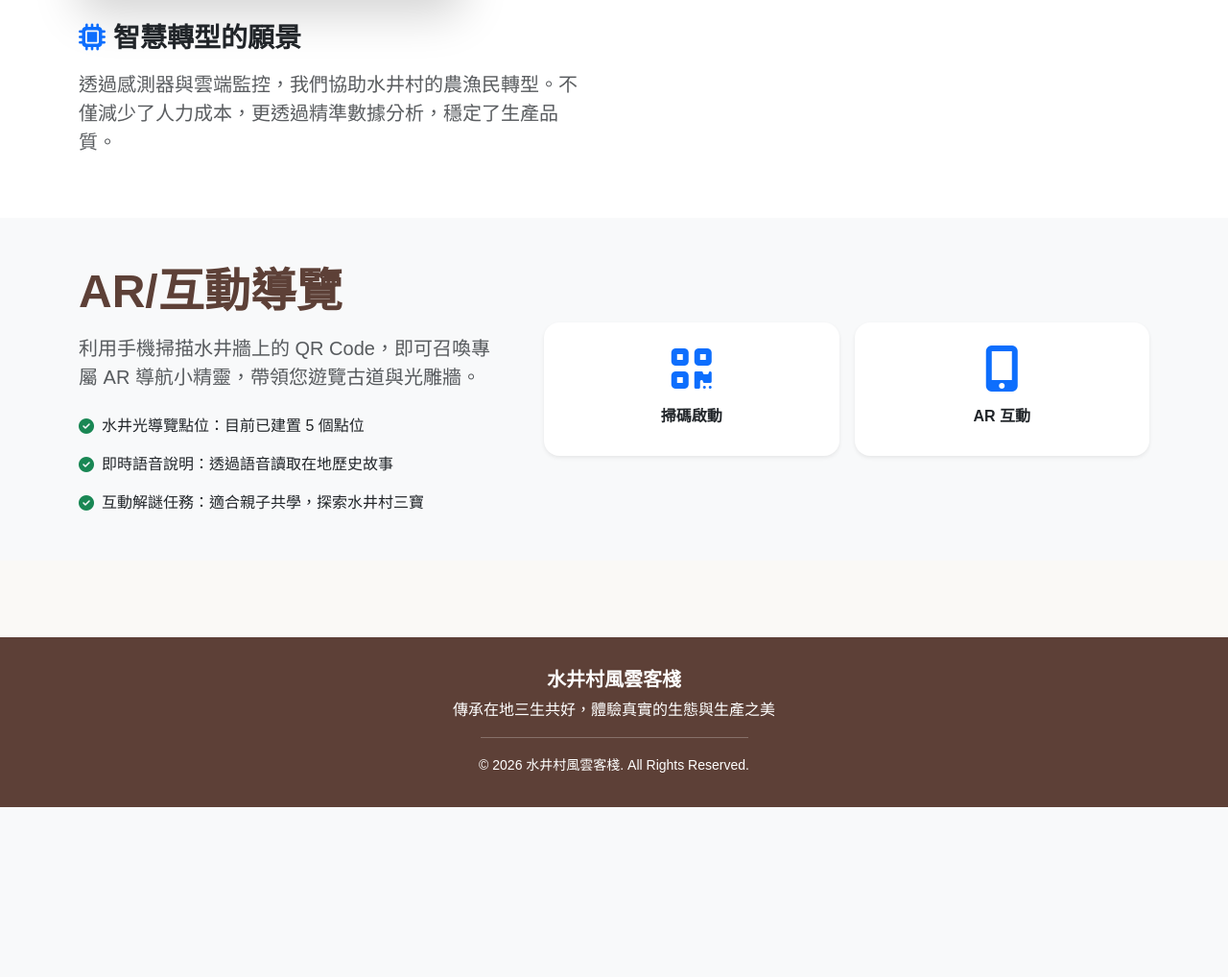
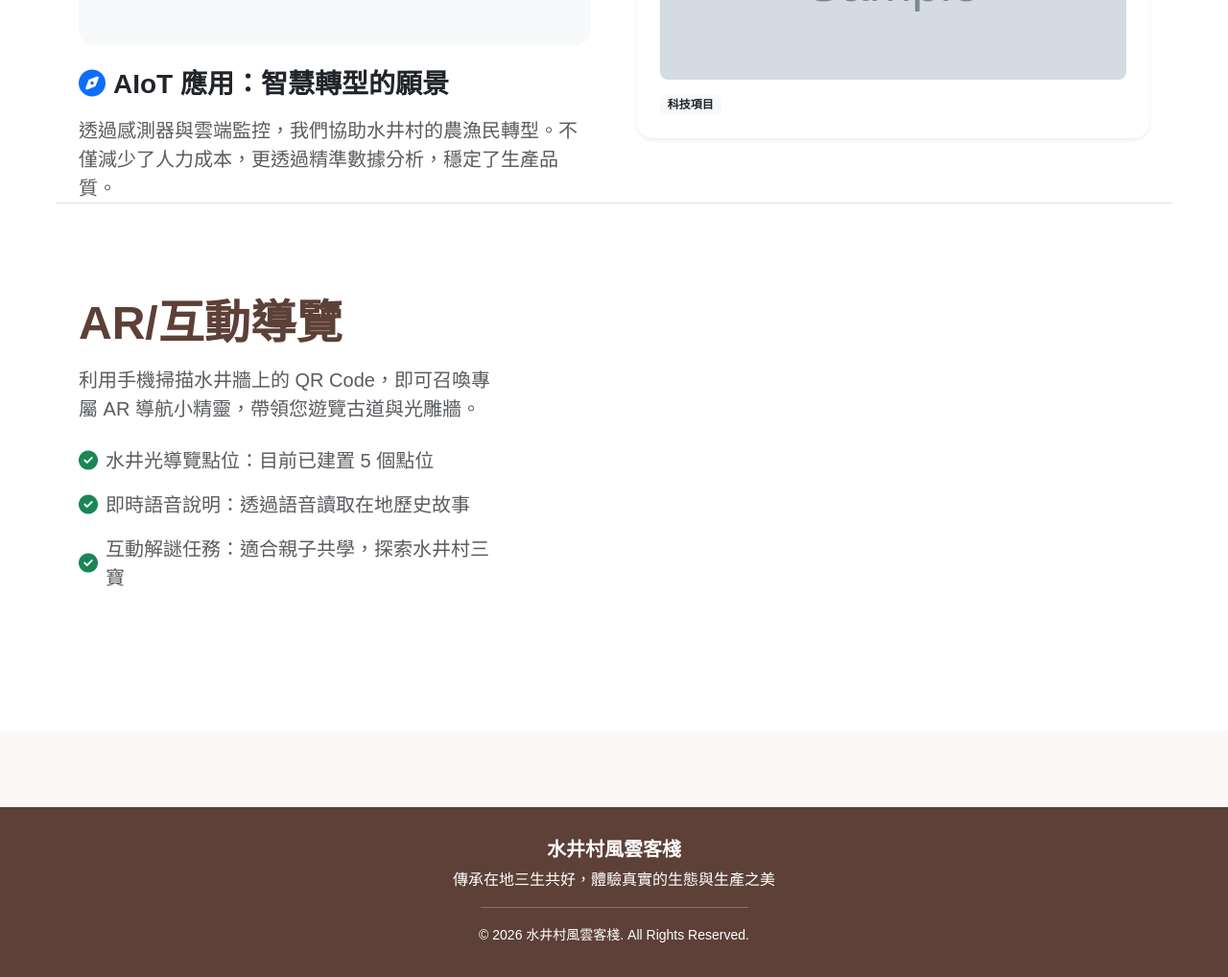
Before and after one commit to Nono0325/Shuijing-Fengyun-Inn, a Django app: page /aiot-guide/ in a window 1280 px wide. Shown: the part 582-1600 px from the top of the page at 96% size. Before the commit the page ends 1423 px from the top, so only its background shows below. Run offline with Django 5.2, Linux system fonts and the light colour scheme; data comes from the database, SQL or seed files in the repository; tables that the repository leaves empty hold one stand-in row (values such as "Sample post"); grey boxes marked "Sample" are stand-in pictures.

Commit message:
Update: Optional carousel titles and dynamic Tech Sections functionality

```diff
--- a/inn_app/models.py
+++ b/inn_app/models.py
@@ -7,6 +7,8 @@
     subtitle = models.CharField('副標題', max_length=200, blank=True)
     image = models.ImageField('圖片', upload_to='carousel/')
     order = models.IntegerField('排序', default=0)
+    show_title = models.BooleanField('顯示標題', default=True)
+    show_subtitle = models.BooleanField('顯示副標題', default=True)
     is_active = models.BooleanField('上架狀態', default=True)
 
     class Meta:
@@ -173,23 +175,42 @@
     def __str__(self):
         return self.title
 
-class TechProject(models.Model):
-    PROJECT_TYPES = [
-        ('aiot', 'AIoT 應用'),
-        ('ar_interact', 'AR/互動導覽'),
+class TechSection(models.Model):
+    title = models.CharField('區塊標題', max_length=100)
+    intro_text = HTMLField('前言/簡介', blank=True)
+    image = models.ImageField('側邊圖片', upload_to='tech_sections/', null=True, blank=True)
+    LAYOUT_CHOICES = [
+        ('side_image', '左圖右卡片 (AIoT 樣式)'),
+        ('side_text', '左文右方塊 (AR 樣式)'),
     ]
-    name = models.CharField('專案名稱', max_length=100)
-    type = models.CharField('技術類型', max_length=20, choices=PROJECT_TYPES)
-    description = HTMLField('技術細節說明')
-    image = models.ImageField('示意圖', upload_to='tech/')
+    layout_type = models.CharField('排版樣式', max_length=20, choices=LAYOUT_CHOICES, default='side_image')
+    order = models.IntegerField('排序', default=0)
     is_active = models.BooleanField('啟用', default=True)
 
     class Meta:
+        ordering = ['order']
+        verbose_name = '科技專案區塊'
+        verbose_name_plural = '科技專案區塊'
+
+    def __str__(self):
+        return self.title
+
+class TechProject(models.Model):
+    section = models.ForeignKey(TechSection, on_delete=models.CASCADE, related_name='projects', verbose_name='所屬區塊', null=True, blank=True)
+    name = models.CharField('專案名稱', max_length=100)
+    type = models.CharField('技術類型 (舊版)', max_length=20, choices=[('aiot', 'AIoT 應用'), ('ar_interact', 'AR/互動導覽')], blank=True)
+    description = HTMLField('技術細節說明')
+    image = models.ImageField('示意圖', upload_to='tech/', null=True, blank=True)
+    order = models.IntegerField('排序', default=0)
+    is_active = models.BooleanField('啟用', default=True)
+
+    class Meta:
+        ordering = ['order']
         verbose_name = '科技特色項目'
         verbose_name_plural = '科技特色項目'
 
     def __str__(self):
-        return f"({self.get_type_display()}) {self.name}"
+        return self.name
 
 class ExperienceCourse(models.Model):
     name = models.CharField('課程名稱', max_length=100)
--- a/inn_app/views.py
+++ b/inn_app/views.py
@@ -4,7 +4,7 @@
 from django.urls import reverse
 from datetime import timedelta
 from django.utils.dateformat import format
-from .models import CarouselItem, Service, DutyStaff, Course, Registration, Event, Story, USRAchievement, TechProject, ExperienceCourse
+from .models import CarouselItem, Service, DutyStaff, Course, Registration, Event, Story, USRAchievement, TechProject, ExperienceCourse, TechSection
 from django.db.models import Q
 from django.core.paginator import Paginator
 from .forms import RegistrationForm
@@ -284,8 +284,8 @@
     return render(request, 'inn_app/usr_showcase.html', {'achievements': achievements})
 
 def aiot_guide(request):
-    projects = TechProject.objects.filter(is_active=True)
-    return render(request, 'inn_app/aiot_guide.html', {'projects': projects})
+    sections = TechSection.objects.filter(is_active=True).prefetch_related('projects')
+    return render(request, 'inn_app/aiot_guide.html', {'sections': sections})
 
 def workshop_list(request):
     workshops = ExperienceCourse.objects.all()
--- a/templates/inn_app/aiot_guide.html
+++ b/templates/inn_app/aiot_guide.html
@@ -10,79 +10,93 @@
             <p class="text-muted">將現代科技導入傳統聚落，開創智慧漁業與趣味觀光的新局面。</p>
         </div>
 
-        <!-- AIoT Sections -->
-        <div class="row g-5">
+        {% for section in sections %}
+            {% if section.layout_type == 'side_image' %}
+            <!-- Layout: Side Image + Cards (AIoT Style) -->
+            <div class="row g-5 mb-5 pt-5">
                 <div class="col-lg-6">
                     <div class="sticky-top" style="top: 100px;">
-                    <img src="https://images.unsplash.com/photo-1558444479-c8af537900b1?ixlib=rb-4.0.3&auto=format&fit=crop&w=1200&q=80" alt="Tech" class="img-fluid rounded-4 shadow-lg mb-4">
-                    <h3 class="fw-bold mb-3"><i class="fa-solid fa-microchip text-primary me-2"></i>智慧轉型的願景</h3>
-                    <p class="text-muted fs-5">透過感測器與雲端監控，我們協助水井村的農漁民轉型。不僅減少了人力成本，更透過精準數據分析，穩定了生產品質。</p>
+                        {% if section.image %}
+                        <img src="{{ section.image.url }}" alt="{{ section.title }}" class="img-fluid rounded-4 shadow-lg mb-4">
+                        {% else %}
+                        <div class="bg-light rounded-4 d-flex align-items-center justify-content-center mb-4" style="height: 300px;">
+                            <i class="fa-solid fa-microchip text-primary fa-5x"></i>
+                        </div>
+                        {% endif %}
+                        <h3 class="fw-bold mb-3"><i class="fa-solid fa-compass text-primary me-2"></i>{{ section.title }}</h3>
+                        <div class="text-muted fs-5">
+                            {{ section.intro_text|safe }}
+                        </div>
                     </div>
                 </div>
                 <div class="col-lg-6">
                     <div class="row g-4">
-                    {% for tech in projects %}
+                        {% for tech in section.projects.all %}
+                        {% if tech.is_active %}
                         <div class="col-12">
                             <div class="card p-4 border-0 shadow-sm rounded-4 hover-shadow transition">
                                 <div class="d-flex align-items-center mb-3">
                                     <div class="rounded-circle bg-primary bg-opacity-10 p-3 me-3">
-                                    {% if tech.type == 'aiot' %}<i class="fa-solid fa-tower-broadcast text-primary"></i>
-                                    {% else %}<i class="fa-solid fa-street-view text-success"></i>{% endif %}
+                                        {% if section.id == 1 %}<i class="fa-solid fa-tower-broadcast text-primary"></i>
+                                        {% else %}<i class="fa-solid fa-microchip text-primary"></i>{% endif %}
                                     </div>
                                     <h4 class="fw-bold mb-0 text-dark">{{ tech.name }}</h4>
                                 </div>
                                 <div class="text-muted mb-3">
                                     {{ tech.description|safe }}
                                 </div>
-                            <span class="badge bg-light text-dark align-self-start">{{ tech.get_type_display }}</span>
+                                {% if tech.image %}
+                                <img src="{{ tech.image.url }}" class="img-fluid rounded-3 mb-3" alt="{{ tech.name }}" style="max-height: 200px; object-fit: cover;">
+                                {% endif %}
+                                <span class="badge bg-light text-dark align-self-start">科技項目</span>
                             </div>
                         </div>
+                        {% endif %}
                         {% endfor %}
                     </div>
                 </div>
             </div>
-    </div>
-</section>
-
-<!-- AR/Interactive Guide Section -->
-<section class="py-5 bg-light">
-    <div class="container">
-        <div class="row align-items-center g-5">
+            {% else %}
+            <!-- Layout: Side Text + Feature Boxes (AR Style) -->
+            <div class="row align-items-center g-5 mb-5 py-5 {% if not forloop.first %}border-top{% endif %}">
                 <div class="col-lg-5">
-                <h2 class="display-5 fw-bold" style="color: var(--primary-color);">AR/互動導覽</h2>
-                <p class="text-muted fs-5 mt-3">利用手機掃描水井牆上的 QR Code，即可召喚專屬 AR 導航小精靈，帶領您遊覽古道與光雕牆。</p>
-                <div class="mt-4">
-                    <div class="d-flex align-items-center mb-3">
-                        <i class="fa-solid fa-check-circle text-success me-2"></i>
-                        <span>水井光導覽點位：目前已建置 5 個點位</span>
-                    </div>
-                    <div class="d-flex align-items-center mb-3">
-                        <i class="fa-solid fa-check-circle text-success me-2"></i>
-                        <span>即時語音說明：透過語音讀取在地歷史故事</span>
-                    </div>
-                    <div class="d-flex align-items-center">
-                        <i class="fa-solid fa-check-circle text-success me-2"></i>
-                        <span>互動解謎任務：適合親子共學，探索水井村三寶</span>
-                    </div>
+                    <h2 class="display-5 fw-bold" style="color: var(--primary-color);">{{ section.title }}</h2>
+                    <div class="text-muted fs-5 mt-3">
+                        {{ section.intro_text|safe }}
                     </div>
                 </div>
                 <div class="col-lg-7">
                     <div class="row g-3">
+                        {% for tech in section.projects.all %}
+                        {% if tech.is_active %}
                         <div class="col-6">
-                        <div class="bg-white p-4 rounded-4 text-center shadow-sm">
-                            <i class="fa-solid fa-qrcode fa-3x text-primary mb-3"></i>
-                            <h6 class="fw-bold">掃碼啟動</h6>
+                            <div class="bg-white p-4 rounded-4 text-center shadow-sm h-100 hover-shadow transition">
+                                {% if tech.image %}
+                                <img src="{{ tech.image.url }}" class="img-fluid rounded-3 mb-3" alt="{{ tech.name }}" style="height: 60px; object-fit: contain;">
+                                {% else %}
+                                <i class="fa-solid fa-cube fa-3x text-primary mb-3"></i>
+                                {% endif %}
+                                <h6 class="fw-bold">{{ tech.name }}</h6>
+                                <p class="small text-muted mb-0">{{ tech.description|striptags|truncatechars:40 }}</p>
                             </div>
                         </div>
-                    <div class="col-6">
-                        <div class="bg-white p-4 rounded-4 text-center shadow-sm">
-                            <i class="fa-solid fa-mobile-screen-button fa-3x text-primary mb-3"></i>
-                            <h6 class="fw-bold">AR 互動</h6>
+                        {% endif %}
+                        {% endfor %}
                     </div>
                 </div>
             </div>
-            </div>
-        </div>
+            {% endif %}
+        {% endfor %}
     </div>
 </section>
+
+<style>
+    .hover-shadow:hover {
+        box-shadow: 0 10px 30px rgba(0,0,0,0.1) !important;
+        transform: translateY(-5px);
+    }
+    .transition {
+        transition: all 0.3s ease;
+    }
+</style>
 {% endblock %}
--- a/templates/inn_app/home.html
+++ b/templates/inn_app/home.html
@@ -19,12 +19,16 @@
             {% else %}
             <img src="https://via.placeholder.com/1920x800.png?text=Image" class="d-block w-100" alt="Placeholder">
             {% endif %}
+            {% if item.show_title or item.show_subtitle %}
             <div class="carousel-caption d-none d-md-block pb-5">
+                {% if item.show_title %}
                 <h1 class="display-3 fw-bold">{{ item.title }}</h1>
-                {% if item.subtitle %}
+                {% endif %}
+                {% if item.show_subtitle and item.subtitle %}
                 <p class="fs-4">{{ item.subtitle }}</p>
                 {% endif %}
             </div>
+            {% endif %}
         </div>
         {% empty %}
         <!-- Demo Static Slide if empty -->
```
Also changed, not shown: inn_app/admin.py (+16 -5 lines), 使用手冊_User_Manual.md (+11 -3 lines), inn_app/migrations/0011_carouselitem_show_subtitle_carouselitem_show_title.py (added), inn_app/migrations/0012_techsection_alter_techproject_options_and_more.py (added), inn_app/migrations/0013_migrate_tech_data.py (added), 1 other file. Lines whose indentation alone changed are shown as unchanged.
